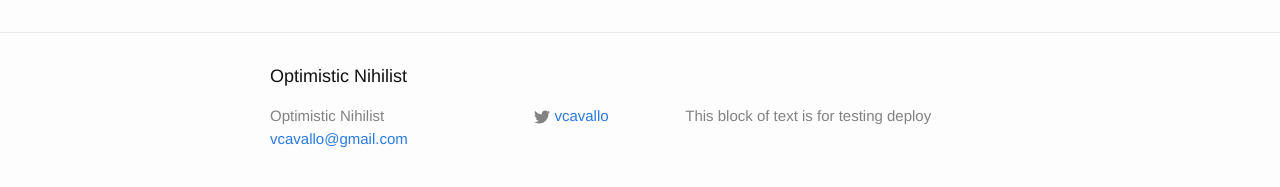
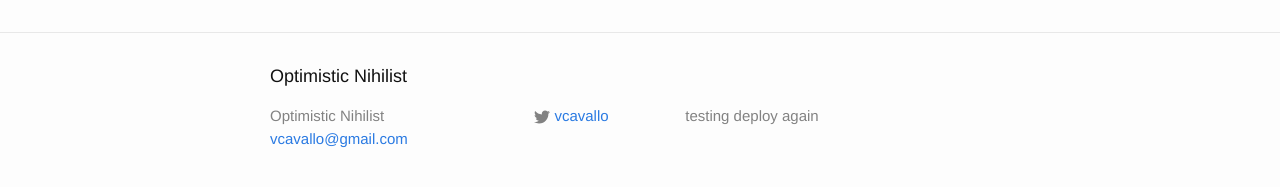
Before and after one commit to vcavallo/optimistic-nihilist, a Jekyll site: the page built from _posts/2015-08-26-welcome-to-jekyll.markdown, in a window 1280 px wide. Shown: the part 666-853 px from the top of the page. Built offline with Jekyll 4.4.1, drawn with Linux system fonts in a browser that asks for light colours.

Commit message:
further deploy test

```diff
--- a/_config.yml
+++ b/_config.yml
@@ -2,7 +2,7 @@
 title: Optimistic Nihilist
 email: vcavallo@gmail.com
 description: > # this means to ignore newlines until "baseurl:"
-  This block of text is for testing deploy
+  testing deploy again
 baseurl: "" # the subpath of your site, e.g. /blog/
 url: "http://optimisticnihilist.com" # the base hostname & protocol for your site
 twitter_username: vcavallo
```
